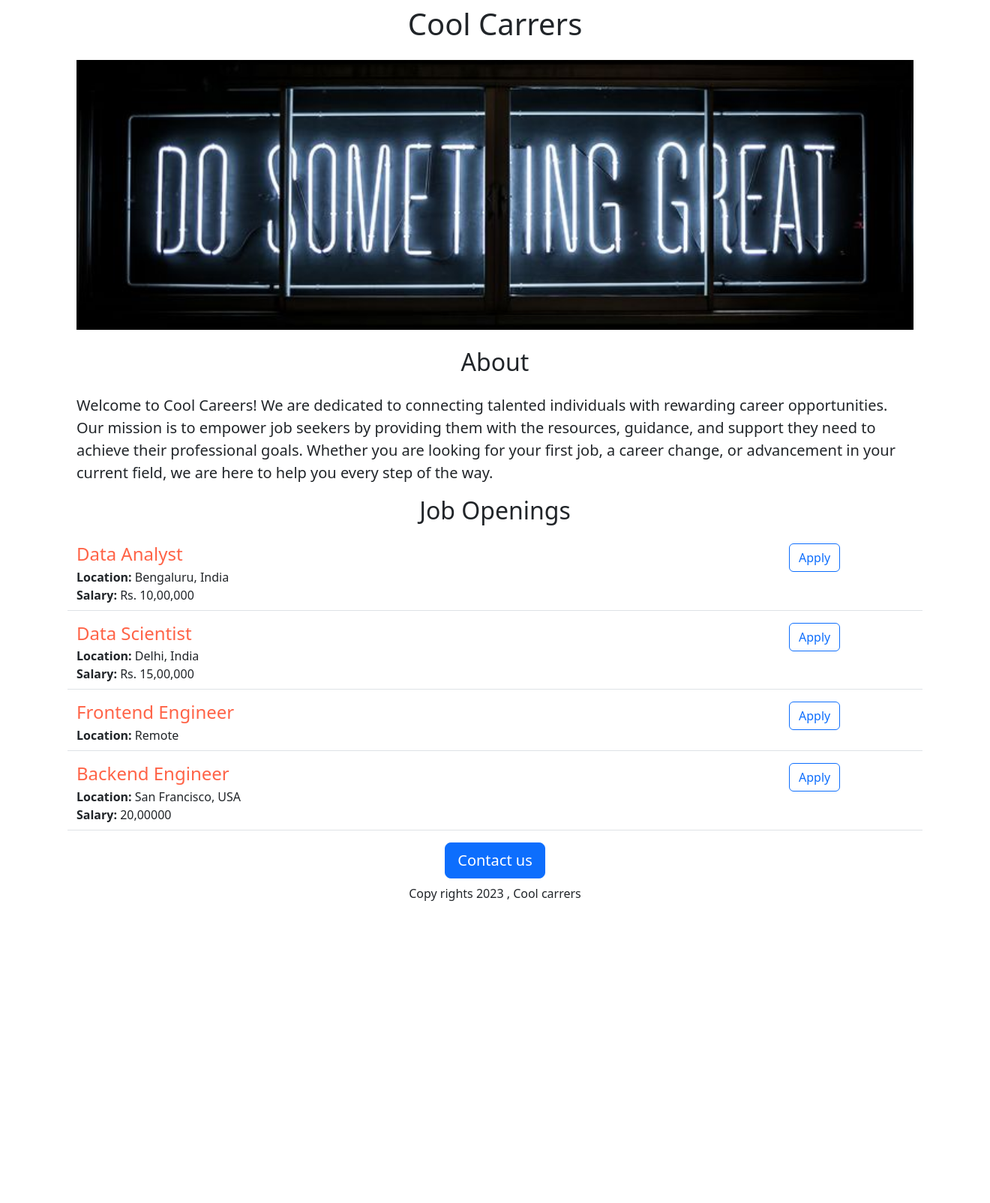
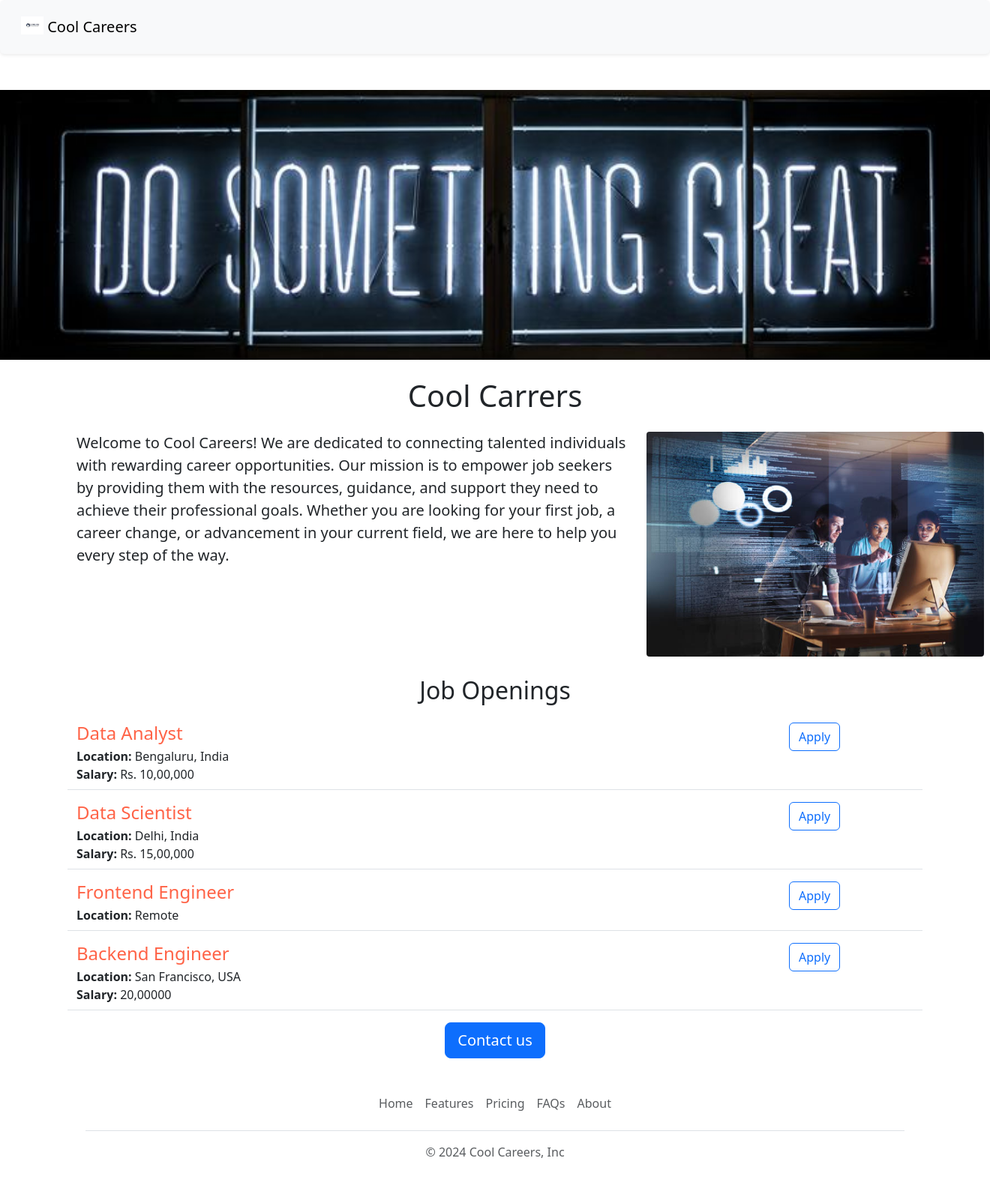
Before and after one commit to VinayMettela/FlaskProject, a Flask app: page / in a window 1320 px wide. Shown: the whole page at 75% size. Before the commit the page ends 1202 px from the top, so only its background shows below. Run offline with Flask 3, Linux system fonts and the light colour scheme.

Commit message:
Added some aditional functionality

```diff
--- a/templates/Home.html
+++ b/templates/Home.html
@@ -17,12 +17,20 @@
       <title>Job Application site</title>
   </head>
     <body>
+      {% include 'nav.html' %}
+      <img class ="img-fluid" id="banner" src="https://8ecfe672-cf74-4258-9ee1-23f91a8740e5-00-2l07f0x318n1f.pike.replit.dev/static/banner.jpg" alt="banner" height='270'>
       <div class="container">
         <h1 class="text-center mt-2 mb-4">{{Company_name}} Carrers</h1>
-        <img class ="img-fluid" id="banner" src="https://8ecfe672-cf74-4258-9ee1-23f91a8740e5-00-2l07f0x318n1f.pike.replit.dev/static/banner.jpg" alt="banner" height='270'>
 
-        <h2 class="text-center mt-2 mb-4">About</h2>
-        <p class="lead">Welcome to Cool Careers! We are dedicated to connecting talented individuals with rewarding career opportunities. Our mission is to empower job seekers by providing them with the resources, guidance, and support they need to achieve their professional goals. Whether you are looking for your first job, a career change, or advancement in your current field, we are here to help you every step of the way.</p>
+        <!-- <h2 class="text-center mt-2 mb-4">About</h2> -->
+        <div class="row" style="margin-bottom:26px">
+          <div class=col-md-8>
+          <p class="lead">Welcome to Cool Careers! We are dedicated to connecting talented individuals with rewarding career opportunities. Our mission is to empower job seekers by providing them with the resources, guidance, and support they need to achieve their professional goals. Whether you are looking for your first job, a career change, or advancement in your current field, we are here to help you every step of the way.</p>
+            </div>
+            <div class="d-none d-md-block col-md-4">
+              <img src="static/peopleWorking.jpg" alt="people working" style="height:300px;border-radius:4px;">
+            </div>
+          </div>
 
         <h2 class="text-center mt-2 mb-4">Job Openings</h2>
 
@@ -33,9 +41,10 @@
         </div>
 
         <div class="text-center">
-        <button class="btn btn-primary btn-lg">Contact us</button>
-          <p class="mt-2 md-4">Copy rights 2023 , Cool carrers</p>
+        <a class="btn btn-primary btn-lg" href="mailto:hello@coolcareers?subject=Question%20regarding%20job%20openings&body=Your%20Name%20%3A%20%3CEnter%20your%20name%3E%0D%0A%0D%0AQuery%20%3A%20%3CEnter%20your%20Question%3E">Contact us</a>
+          <!-- <p class="mt-2 md-4">Copy rights 2023 , Cool carrers</p> -->
         </div>
+        {% include 'footer.html'%}
       </div>
       </body>
 </html>
--- /dev/null
+++ b/templates/footer.html
@@ -0,0 +1,12 @@
+<div class="container">
+  <footer class="py-3 my-4">
+    <ul class="nav justify-content-center border-bottom pb-3 mb-3">
+      <li class="nav-item"><a href="#" class="nav-link px-2 text-body-secondary">Home</a></li>
+      <li class="nav-item"><a href="#" class="nav-link px-2 text-body-secondary">Features</a></li>
+      <li class="nav-item"><a href="#" class="nav-link px-2 text-body-secondary">Pricing</a></li>
+      <li class="nav-item"><a href="#" class="nav-link px-2 text-body-secondary">FAQs</a></li>
+      <li class="nav-item"><a href="#" class="nav-link px-2 text-body-secondary">About</a></li>
+    </ul>
+    <p class="text-center text-body-secondary">&copy; 2024 Cool Careers, Inc</p>
+  </footer>
+</div>
--- a/templates/jobs.html
+++ b/templates/jobs.html
@@ -13,6 +13,6 @@
     {% endif %}
   </div>
   <div class="col-2">
-  <button type="button" class="btn btn-outline-primary">Apply</button>
+  <a href="mailto:hello@coolcareers?subject=Application for {{job['title']}}" type="button" class="btn btn-outline-primary">Apply</a>
   </div>
   </div>
--- /dev/null
+++ b/templates/nav.html
@@ -0,0 +1,8 @@
+<nav class="navbar bg-body-tertiary shadow-sm p-3 mb-5 bg-body-tertiary rounded">
+  <div class="container-fluid">
+    <a class="navbar-brand" href="#">
+      <img src="/static/logo_career.jpg" alt="Logo" width="30" height="24" class="d-inline-block align-text-top">
+      Cool Careers
+    </a>
+  </div>
+</nav>
```
Also changed, not shown: static/logo_career.jpg (added), static/peopleWorking.jpg (added).
